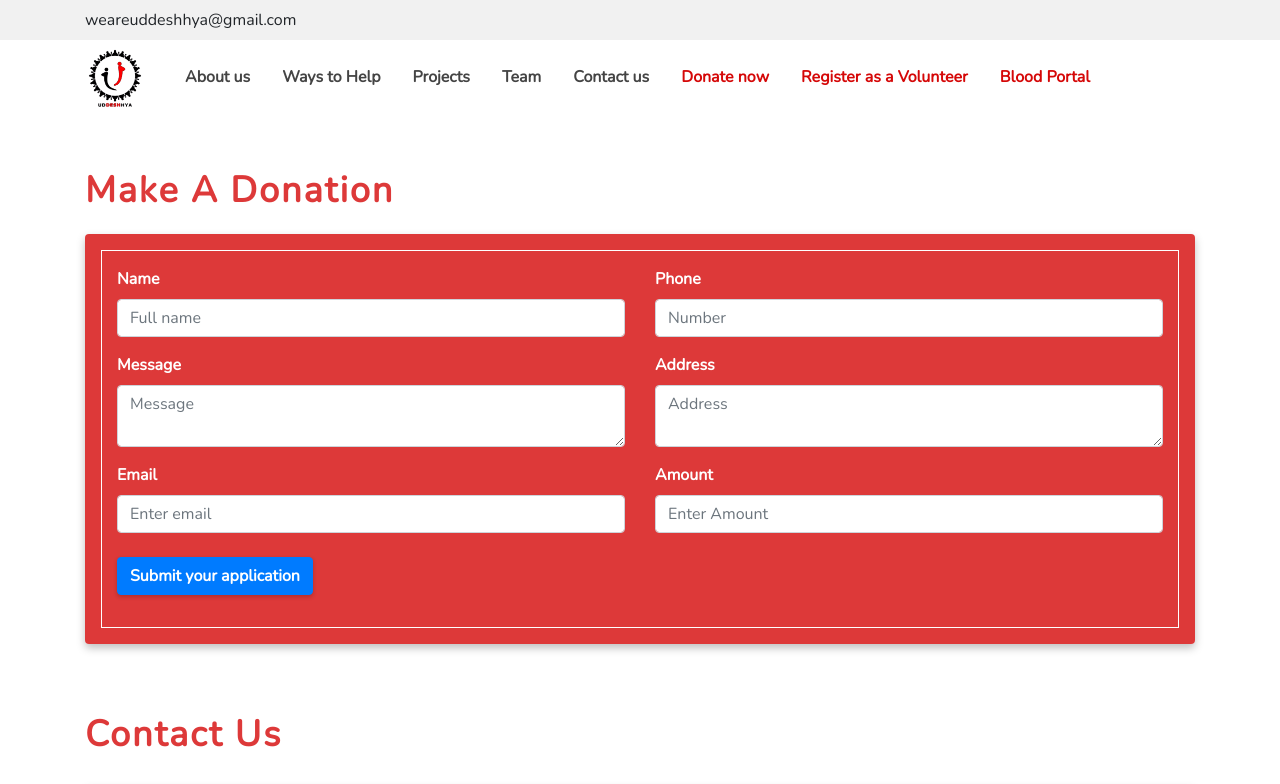
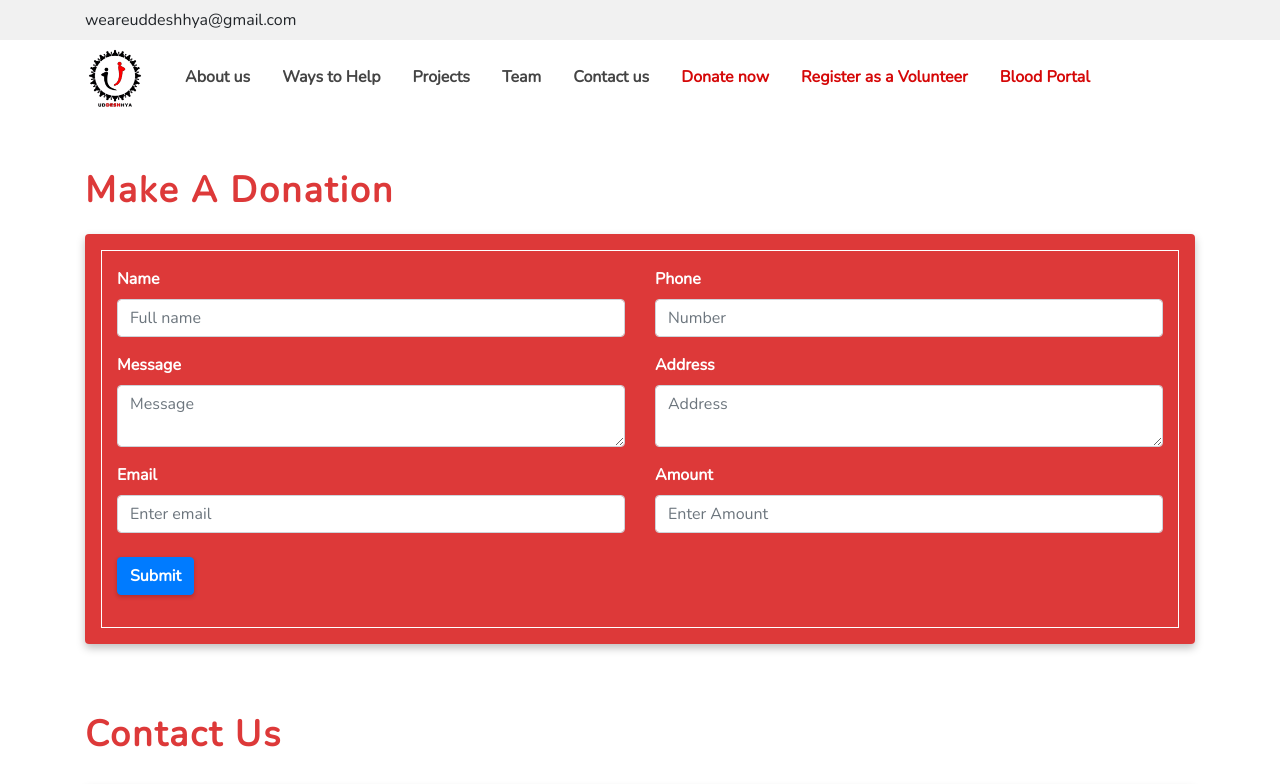
Before and after one commit to dsckiet/uddeshhya_frontend, a React (Create React App) app: page /donate-now in a window 1280 px wide. Shown: the top 784 px of the page. Built offline with nearby package versions, Linux system fonts and the light colour scheme; grey boxes are pictures that could not be loaded.

Commit message:
commit staged changes

```diff
--- a/src/components/Donation/Donation.js
+++ b/src/components/Donation/Donation.js
@@ -136,7 +136,7 @@ const Donation = props => {
                         className="btn btn-primary"
                         style={{ boxShadow: "0 2px 4px rgba(0,0,0,0.2)" }}
                       >
-                        Submit your application
+                        Submit
                       </button>
                       {isLoading ? (
                         <div
```
